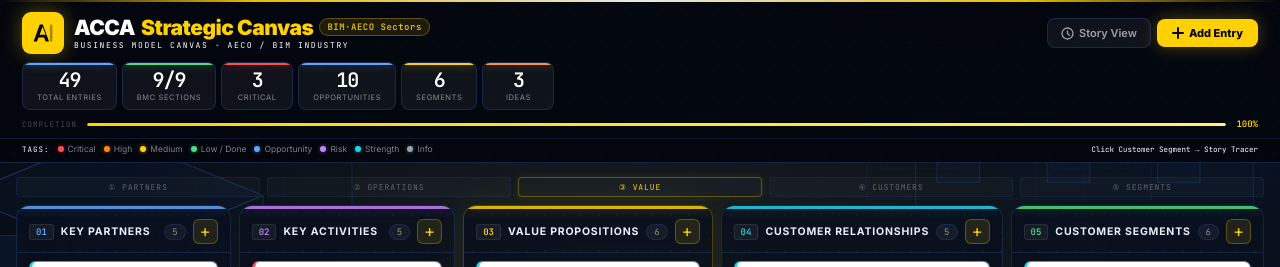
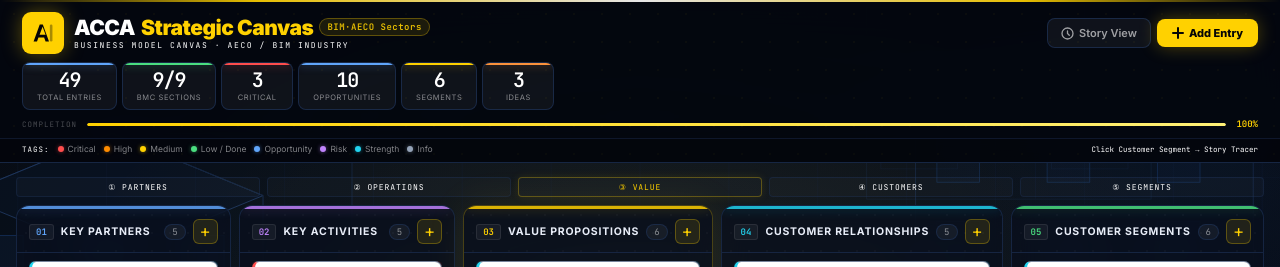
Before and after one commit to jonlewuk-ship-it/EN-Canvas_BMC, a React (Vite) app: page / in a window 1280 px wide. Shown: the top 267 px of the page. Built offline with nearby package versions, Linux system fonts and the light colour scheme; the HTML template or start-up script is replaced by a standard one.

Commit message:
Update App.jsx

```diff
--- a/src/App.jsx
+++ b/src/App.jsx
@@ -857,7 +857,7 @@ function CanvasLayout({state,drawerOpen,openAdd,openEdit,handleDelete,openStory,
         ].map(([lbl,hi],i)=>(
           <div key={i} style={{
             textAlign:"center", fontSize:8, fontFamily:MONO,
-            color:hi?Y:"rgba(255,255,255,0.32)",
+            color:hi?Y:"rgba(255,255,255,30)",
             textTransform:"uppercase", letterSpacing:"0.9px",
             padding:"4px 0",
             background:"rgba(255,255,255,0.025)",
```
